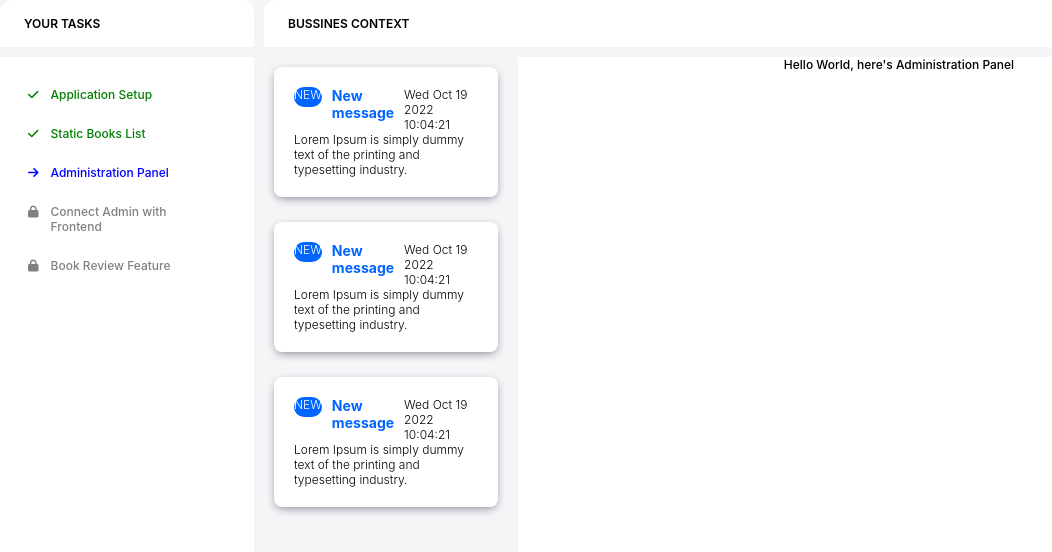
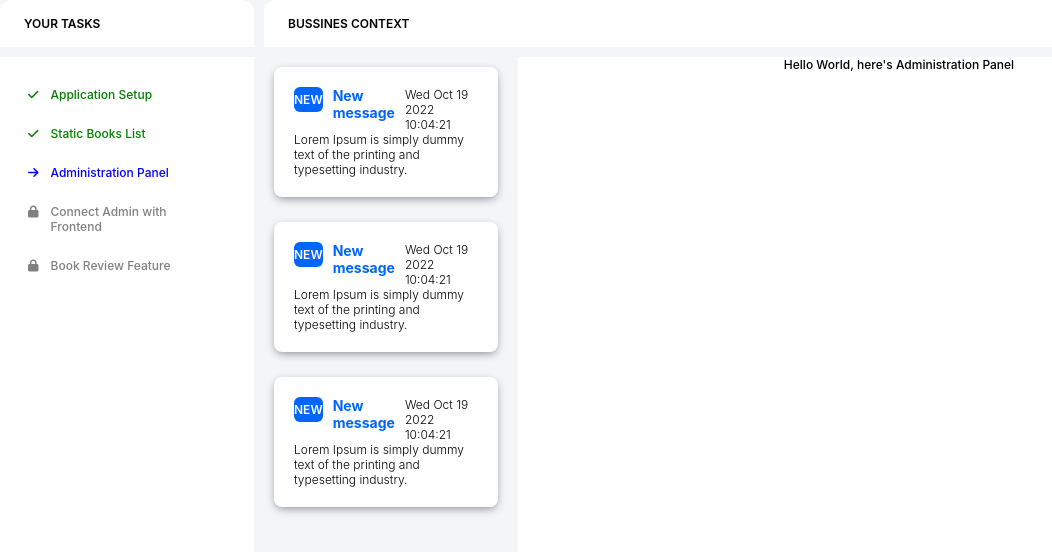
Before and after one commit to Sebucha/junior-front-end-developer-1666082935, a React (Create React App) app: page / in a window 1280 px wide. Shown: the top 552 px of the page, without its empty margins (0-1052 px from the left). Built offline with nearby package versions, Linux system fonts and the light colour scheme.

Commit message:
feat(App): final version

```diff
--- a/src/components/Cloud/Cloud.css
+++ b/src/components/Cloud/Cloud.css
@@ -9,7 +9,13 @@
 	margin: 10px;
 	box-shadow: 0px 3px 10px -2px rgba(128, 128, 142, 1);
 	padding: 20px;
+	overflow: hidden;
+	transition-duration: 0.3s;
 }
+.cloud:hover {
+	transform: scale(0.9);
+}
+
 .cloud h3 {
 	color: #0165ff;
 }
@@ -20,7 +26,7 @@
 	justify-content: start;
 	text-align: left;
 	align-items: stretch;
-	border-radius: 8px;
+	border-radius: px;
 	margin: 10px;
 }
 
@@ -31,24 +37,30 @@
 }
 
 .newMessage {
+	display: flex;
 	background-color: #0165ff;
-	border-radius: 12px;
+	border-radius: 6px;
 	color: #fff;
-	height: 20px;
-	width: 30px;
+	height: 25px;
+	width: 40px;
 	justify-content: center;
 	text-align: center;
+	align-items: center;
 	font-size: 12px;
 	cursor: pointer;
+	font-weight: 600;
 }
 
 .readMessage {
-	height: 20px;
-	width: 30px;
+	display: flex;
+	height: 25px;
+	width: 40px;
 	background-color: #f4f5f6;
-	border-radius: 12px;
-	color: #0165ff;
+	border-radius: 6px;
+	color: #f4f5f6;
 	justify-content: center;
+	align-items: center;
 	text-align: center;
 	font-size: 12px;
+	font-weight: 600;
 }
--- a/src/components/Cloud/Cloud.js
+++ b/src/components/Cloud/Cloud.js
@@ -19,7 +19,7 @@ export default function Cloud() {
     return (
         <div className={read ? "old" : "cloud"} onClick={checkMessage}>
             <div className='miniTitle'>
-                <div className={readMessage ? "readMesage" : "newMessage"} onClick={checkMessage}>
+                <div className={readMessage ? "readMessage" : "newMessage"} onClick={checkMessage}>
                     NEW
                 </div>
                 <h3 >New message</h3>
--- a/src/components/ListingTasks/listingTasks.js
+++ b/src/components/ListingTasks/listingTasks.js
@@ -9,20 +9,17 @@ export default function ListingTasks({ tasks, setTasks, setSelectedID }) {
     if (taskIndex < 0 || tasks[taskIndex].state.blocked) return;
     setSelectedID(taskIndex);
 
-    // Reset all other entries
     const tasksCopy = tasks.map((el) => ({
       ...el,
       state: { ...el.state, [state]: !value },
     }));
-    // apply active state to the one selected
     tasksCopy[taskIndex].state[state] = value;
-    // overwrite the state with shallow copy
     setTasks(tasksCopy);
   }
 
   return (
     <Router>
-      <div  style={{width:"5%"}}className="container">
+      <div style={{ width: "5%" }} className="container">
         <header className="header">Your TASKS</header>
         <div className="tasksList">
           <table>
```
Also changed, not shown: src/components/Cloud/CloudLabel.js (+1 -10 lines), src/index.js (+0 -9 lines), src/App.js (indentation only).
